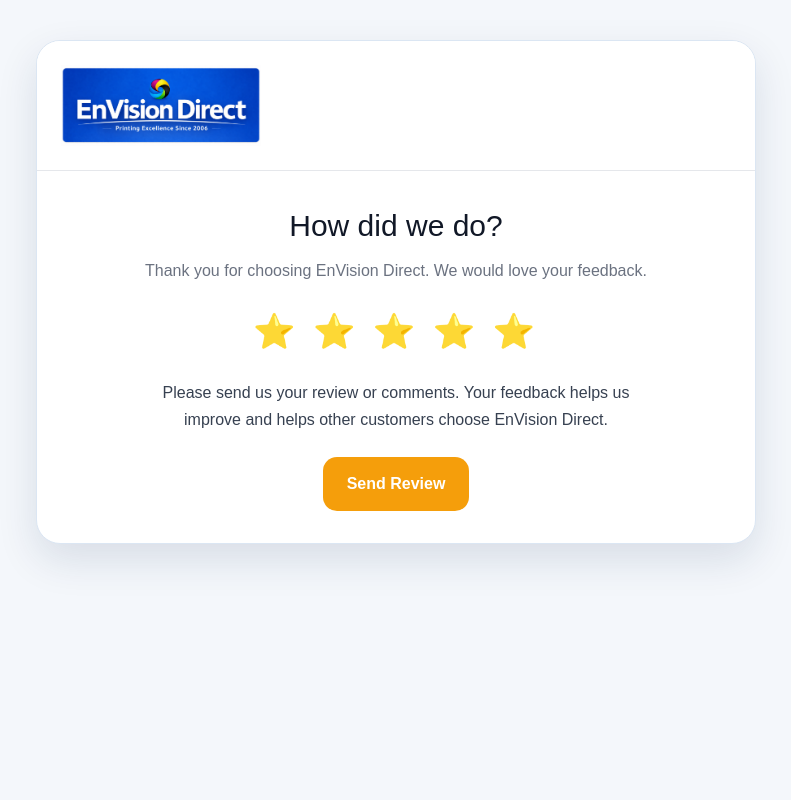
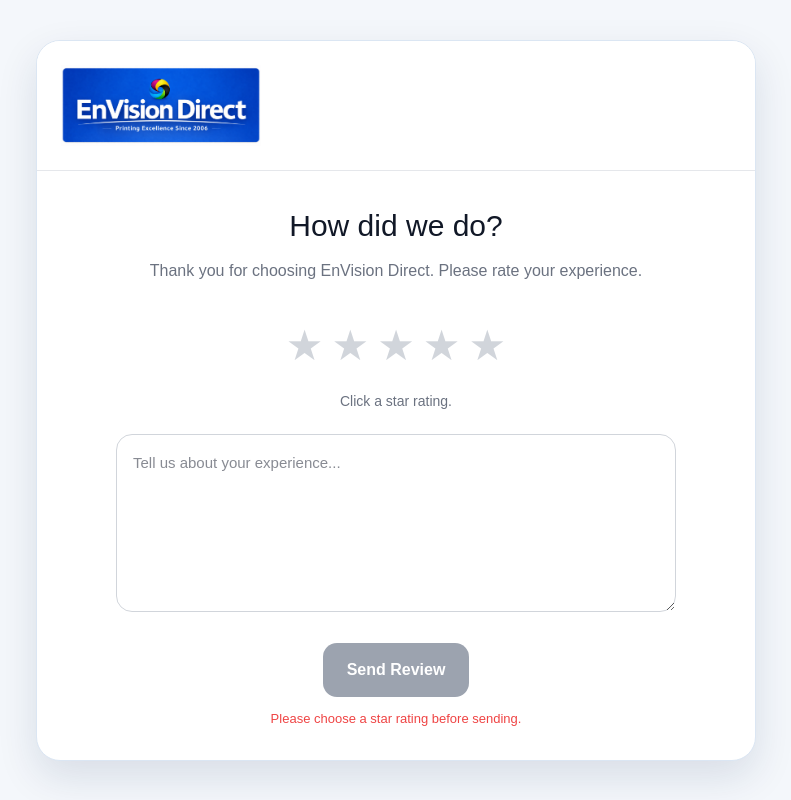
Before and after one commit to deworkenj-envision/Version-25a, a Next.js app: page /review in a window 1280 px wide. Shown: the top 800 px of the page, without its empty margins (244-1035 px from the left). Built offline with nearby package versions, Linux system fonts and the light colour scheme.

Commit message:
Update page.js

```diff
--- a/app/review/page.js
+++ b/app/review/page.js
@@ -1,12 +1,37 @@
 "use client";
 
-import { Suspense } from "react";
+import { Suspense, useMemo, useState } from "react";
 import { useSearchParams } from "next/navigation";
 
 function ReviewContent() {
   const searchParams = useSearchParams();
   const orderNumber = searchParams.get("order") || "";
   const orderId = searchParams.get("id") || "";
+
+  const [rating, setRating] = useState(0);
+  const [hoverRating, setHoverRating] = useState(0);
+  const [comments, setComments] = useState("");
+
+  const activeRating = hoverRating || rating;
+
+  const mailtoHref = useMemo(() => {
+    const subject = "A Customer Left a Review!";
+
+    const body = [
+      "A customer left a review for EnVision Direct.",
+      "",
+      `Order Number: ${orderNumber || "Not provided"}`,
+      `Order ID: ${orderId || "Not provided"}`,
+      `Rating: ${rating ? `${rating} out of 5 stars` : "Not selected"}`,
+      "",
+      "Comments:",
+      comments || "No comments provided.",
+    ].join("\n");
+
+    return `mailto:orders@envisiondirect.net?subject=${encodeURIComponent(
+      subject
+    )}&body=${encodeURIComponent(body)}`;
+  }, [orderNumber, orderId, rating, comments]);
 
   return (
     <main
@@ -53,13 +78,7 @@ function ReviewContent() {
             textAlign: "center",
           }}
         >
-          <h1
-            style={{
-              margin: 0,
-              fontSize: "30px",
-              color: "#111827",
-            }}
-          >
+          <h1 style={{ margin: 0, fontSize: "30px", color: "#111827" }}>
             How did we do?
           </h1>
 
@@ -71,7 +90,7 @@ function ReviewContent() {
               lineHeight: "1.6",
             }}
           >
-            Thank you for choosing EnVision Direct. We would love your feedback.
+            Thank you for choosing EnVision Direct. Please rate your experience.
           </p>
 
           {orderNumber ? (
@@ -90,45 +109,86 @@ function ReviewContent() {
             </div>
           ) : null}
 
-          <div
+          <div style={{ margin: "26px 0 10px" }}>
+            {[1, 2, 3, 4, 5].map((star) => (
+              <button
+                key={star}
+                type="button"
+                onClick={() => setRating(star)}
+                onMouseEnter={() => setHoverRating(star)}
+                onMouseLeave={() => setHoverRating(0)}
+                aria-label={`${star} star${star > 1 ? "s" : ""}`}
                 style={{
-              fontSize: "34px",
-              margin: "22px 0",
-              letterSpacing: "4px",
+                  border: "none",
+                  background: "transparent",
+                  cursor: "pointer",
+                  fontSize: "42px",
+                  padding: "4px",
+                  color: star <= activeRating ? "#f59e0b" : "#d1d5db",
+                  transition: "transform 0.15s ease, color 0.15s ease",
+                  transform: star <= activeRating ? "scale(1.08)" : "scale(1)",
                 }}
               >
-            ⭐ ⭐ ⭐ ⭐ ⭐
+                ★
+              </button>
+            ))}
           </div>
 
           <p
             style={{
-              color: "#374151",
-              lineHeight: "1.7",
-              maxWidth: "520px",
-              margin: "0 auto",
+              color: "#6b7280",
+              fontSize: "14px",
+              marginBottom: "22px",
             }}
           >
-            Please send us your review or comments. Your feedback helps us
-            improve and helps other customers choose EnVision Direct.
+            {rating ? `You selected ${rating} out of 5 stars.` : "Click a star rating."}
           </p>
 
+          <textarea
+            value={comments}
+            onChange={(e) => setComments(e.target.value)}
+            placeholder="Tell us about your experience..."
+            rows={6}
+            style={{
+              width: "100%",
+              maxWidth: "560px",
+              boxSizing: "border-box",
+              border: "1px solid #d1d5db",
+              borderRadius: "16px",
+              padding: "16px",
+              fontSize: "15px",
+              lineHeight: "1.6",
+              color: "#111827",
+              outline: "none",
+              resize: "vertical",
+              fontFamily: "Arial, Helvetica, sans-serif",
+              background: "#ffffff",
+            }}
+          />
+
+          <div style={{ marginTop: "24px" }}>
             <a
-            href={`mailto:orders@envisiondirect.net?subject=Review for Order ${
-              orderNumber || orderId
-            }`}
+              href={mailtoHref}
               style={{
                 display: "inline-block",
-              background: "#f59e0b",
+                background: rating ? "#f59e0b" : "#9ca3af",
                 color: "#ffffff",
                 textDecoration: "none",
                 padding: "15px 24px",
                 borderRadius: "14px",
                 fontWeight: "900",
-              marginTop: "24px",
+                pointerEvents: rating ? "auto" : "none",
               }}
             >
               Send Review
             </a>
+          </div>
+
+          {!rating ? (
+            <p style={{ marginTop: "12px", color: "#ef4444", fontSize: "13px" }}>
+              Please choose a star rating before sending.
+            </p>
+          ) : null}
         </div>
       </div>
     </main>
```
Lines whose indentation alone changed are shown as unchanged.
